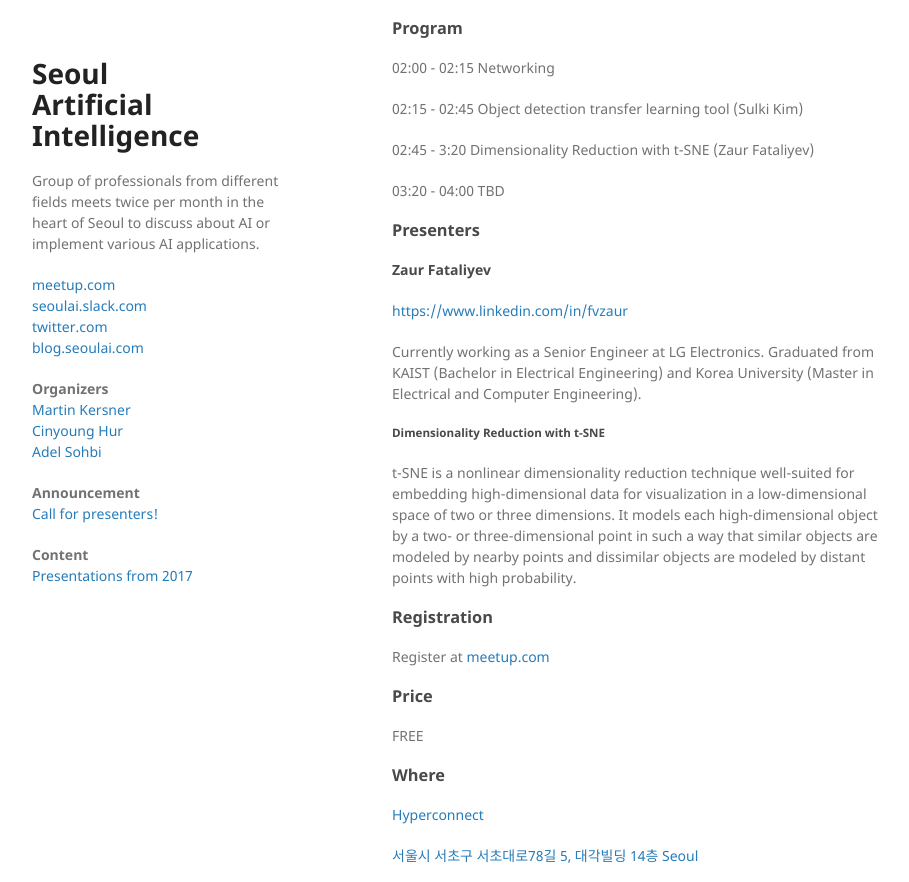
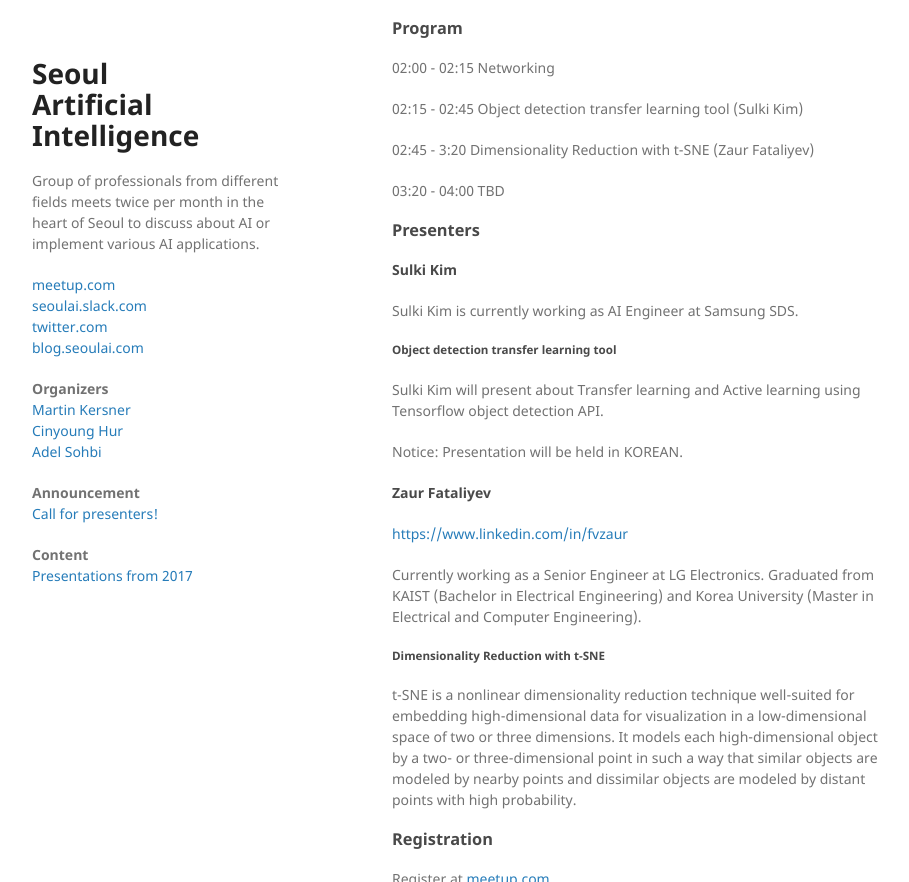
Before and after one commit to martinkersner/seoul-artificial-intelligence-meetup, a Jekyll site: the page built from docs/index.md, in a window 1280 px wide and 900 px high, scrolled down 633 px, cut to the strip 0-882 px from the top of the window. Shown: the whole strip, without its empty margins (178-1087 px from the left). Built offline with Jekyll 4.4.1, drawn with Linux system fonts in a browser that asks for light colours.

Commit message:
sulki kim longer description

```diff
--- a/docs/index.md
+++ b/docs/index.md
@@ -40,6 +40,14 @@ Saturday, June 9, 2018
 <!--TBD-->
 
 ### Presenters
+
+#### Sulki Kim
+Sulki Kim is currently working as AI Engineer at Samsung SDS.
+
+##### Object detection transfer learning tool
+Sulki Kim will present about Transfer learning and Active learning using Tensorflow object detection API.
+
+Notice: Presentation will be held in KOREAN.
 
 #### Zaur Fataliyev
 [https://www.linkedin.com/in/fvzaur](https://www.linkedin.com/in/fvzaur)
```
